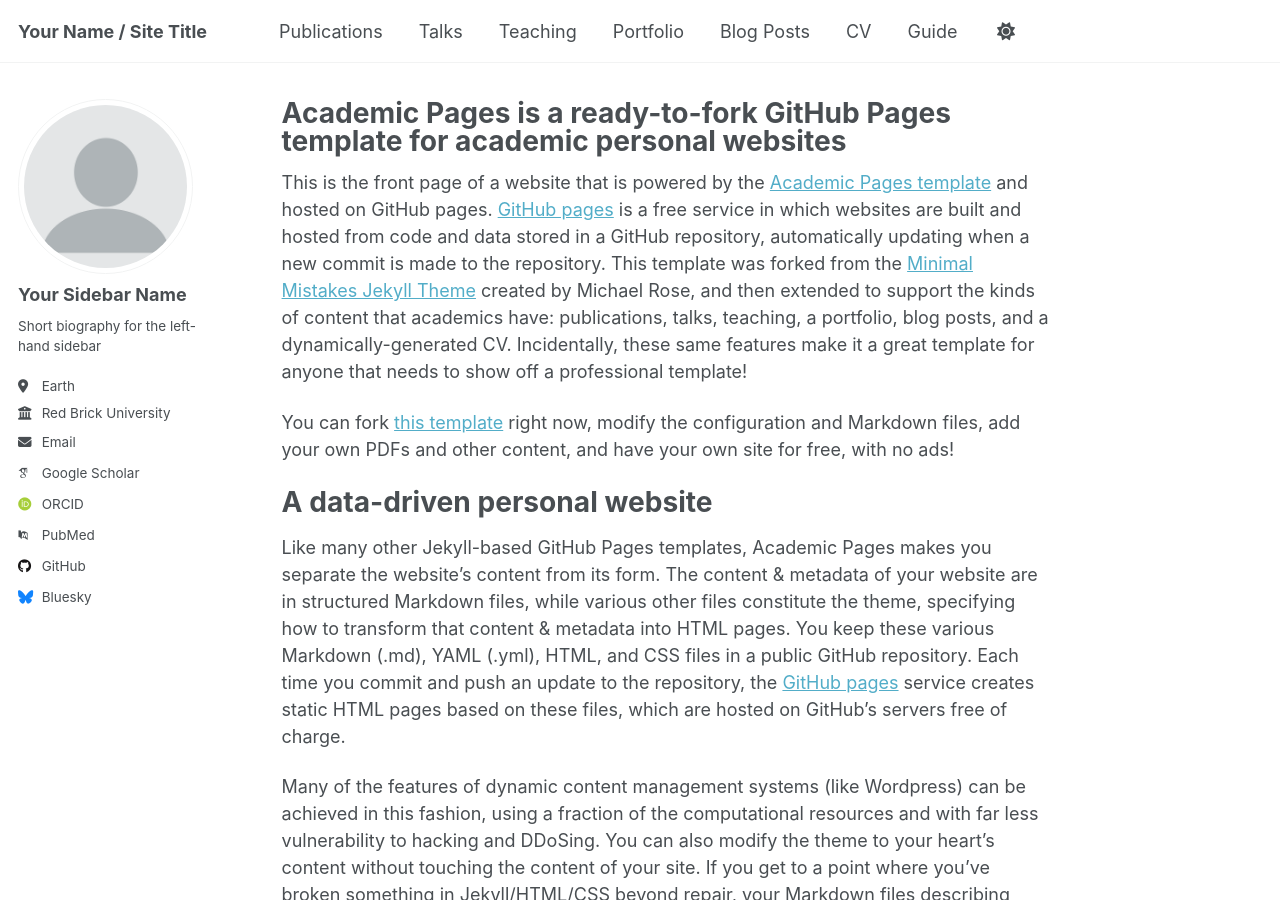
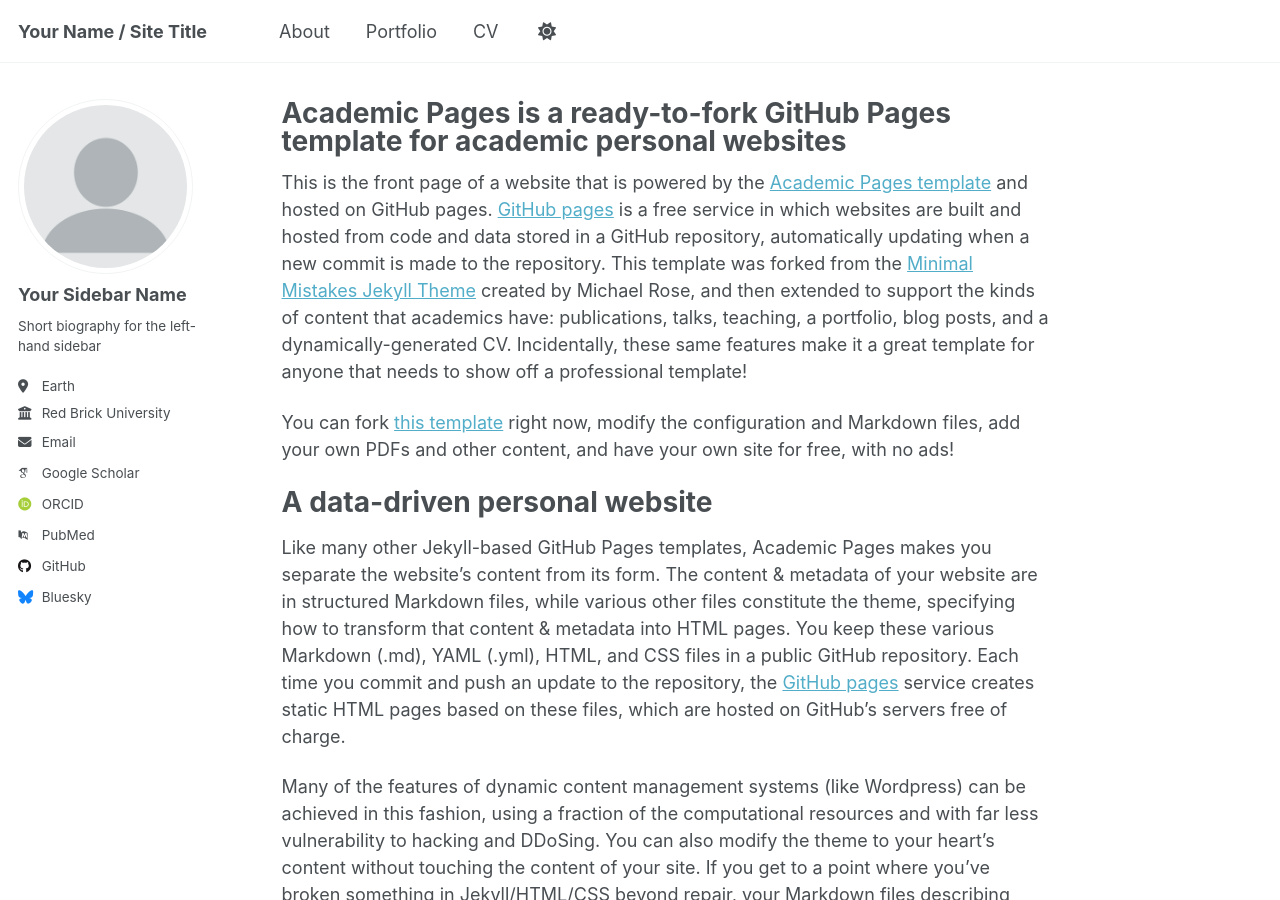
Before and after one commit to MaoYingrong/MaoYingrong.github.io, a Jekyll site: the page built from _pages/about.md, in a window 1280 px wide and 900 px high. Built offline with Jekyll 4.4.1, drawn with Linux system fonts in a browser that asks for light colours; some web fonts are replaced; a script that is not in the unit is left out.

Commit message:
Modify navigation menu entries
Updated navigation.yml to include 'About' and comment out other sections.

```diff
--- a/_data/navigation.yml
+++ b/_data/navigation.yml
@@ -8,20 +8,20 @@
 #      Markdown formatted page while the second is generated using JSON.
 
 main:
-  - title: "Publications"
+  - title: "About"
     url: /publications/
 
-  - title: "Talks"
-    url: /talks/
+  # - title: "Talks"
+  #   url: /talks/
 
-  - title: "Teaching"
-    url: /teaching/
+  # - title: "Teaching"
+  #   url: /teaching/
 
   - title: "Portfolio"
     url: /portfolio/
 
-  - title: "Blog Posts"
-    url: /year-archive/
+  # - title: "Blog Posts"
+  #   url: /year-archive/
 
   - title: "CV"
     url: /cv/
@@ -29,5 +29,5 @@ main:
   # - title: "CV"
   #   url: /cv-json/
 
-  - title: "Guide"
-    url: /markdown/
+  # - title: "Guide"
+  #   url: /markdown/
```
